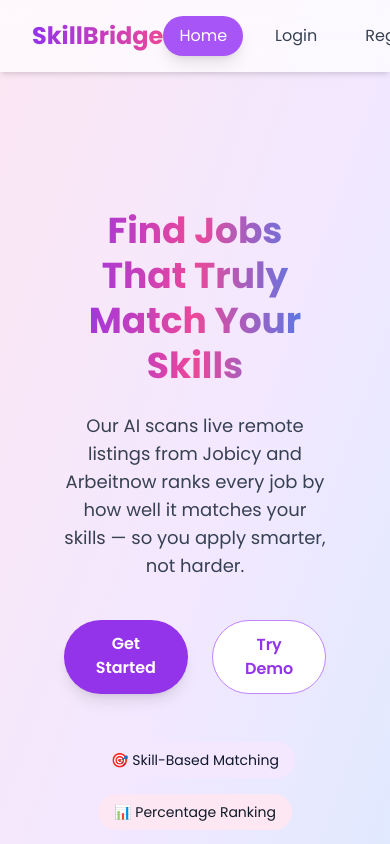
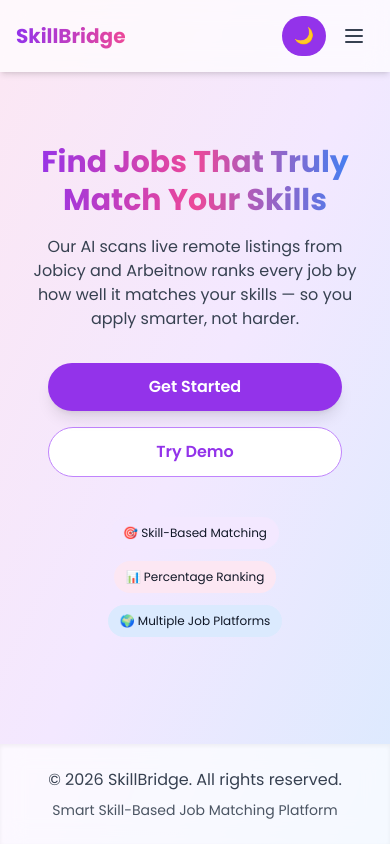
Before and after one commit to FarhanaaTasnim/Skillbridge, a React (Vite) app in the folder skillbridge-frontend/skillbridge-frontend/: page / in a window 390 px wide. Shown: the top 844 px of the page. Built offline with nearby package versions, Linux system fonts and the light colour scheme; no server answers.

Commit message:
Refactor layout for responsiveness

```diff
--- a/skillbridge-frontend/skillbridge-frontend/src/components/layout/Hero.jsx
+++ b/skillbridge-frontend/skillbridge-frontend/src/components/layout/Hero.jsx
@@ -3,7 +3,7 @@ import { Link } from "react-router-dom";
 
 const Hero = () => {
   return (
-    <section className="flex flex-col items-center justify-center text-center py-24 px-6">
+    <section className="flex flex-col items-center justify-center text-center py-12 sm:py-24 px-4 sm:px-6">
 
       {/* Heading */}
       <motion.h1
@@ -11,7 +11,7 @@ const Hero = () => {
         animate={{ opacity: 1, y: 0 }}
         transition={{ duration: 0.6 }}
         className="
-          text-4xl md:text-6xl font-extrabold leading-tight
+          text-3xl sm:text-4xl md:text-6xl font-extrabold leading-tight
           bg-gradient-to-r from-purple-600 via-pink-500 to-blue-500
           bg-clip-text text-transparent
         "
@@ -25,7 +25,7 @@ const Hero = () => {
         animate={{ opacity: 1, y: 0 }}
         transition={{ duration: 0.8 }}
         className="
-          mt-6 max-w-2xl text-lg md:text-xl
+          mt-4 sm:mt-6 max-w-2xl text-base sm:text-lg md:text-xl
           text-gray-700 dark:text-gray-300
         "
       >
@@ -39,7 +39,7 @@ const Hero = () => {
         initial={{ opacity: 0, y: 20 }}
         animate={{ opacity: 1, y: 0 }}
         transition={{ duration: 1 }}
-        className="mt-10 flex gap-6"
+        className="mt-8 sm:mt-10 flex flex-col sm:flex-row gap-4 sm:gap-6 w-full sm:w-auto px-4 sm:px-0"
       >
         <Link
           to="/register"
@@ -47,6 +47,7 @@ const Hero = () => {
             px-8 py-3 rounded-full font-semibold text-white
             bg-purple-600 hover:bg-purple-700
             shadow-lg transition transform hover:scale-105
+            text-center
           "
         >
           Get Started
@@ -61,6 +62,7 @@ const Hero = () => {
             border border-purple-400
             hover:bg-purple-100 dark:hover:bg-gray-700
             transition
+            text-center
           "
         >
           Try Demo
@@ -68,14 +70,14 @@ const Hero = () => {
       </motion.div>
 
       {/* Feature Tags */}
-      <div className="mt-12 flex flex-wrap justify-center gap-4 text-sm">
-        <span className="bg-purple-100 dark:bg-gray-800 px-4 py-2 rounded-full">
+      <div className="mt-10 sm:mt-12 flex flex-wrap justify-center gap-3 sm:gap-4 text-xs sm:text-sm px-2">
+        <span className="bg-purple-100 dark:bg-gray-800 px-3 sm:px-4 py-2 rounded-full">
           🎯 Skill-Based Matching
         </span>
-        <span className="bg-pink-100 dark:bg-gray-800 px-4 py-2 rounded-full">
+        <span className="bg-pink-100 dark:bg-gray-800 px-3 sm:px-4 py-2 rounded-full">
           📊 Percentage Ranking
         </span>
-        <span className="bg-blue-100 dark:bg-gray-800 px-4 py-2 rounded-full">
+        <span className="bg-blue-100 dark:bg-gray-800 px-3 sm:px-4 py-2 rounded-full">
           🌍 Multiple Job Platforms
         </span>
       </div>
--- a/skillbridge-frontend/skillbridge-frontend/src/components/layout/Layout.jsx
+++ b/skillbridge-frontend/skillbridge-frontend/src/components/layout/Layout.jsx
@@ -27,10 +27,12 @@ const Layout = ({ children }) => {
 
         text-gray-900 dark:text-gray-100
       "
->  <Navbar darkMode={darkMode} setDarkMode={setDarkMode} />
-      <main className="flex-grow p-10 pt-28 animate-fadeIn">
+    >
+      <Navbar darkMode={darkMode} setDarkMode={setDarkMode} />
+      <main className="flex-grow px-4 py-6 pt-24 sm:px-6 sm:pt-28 sm:py-8 lg:p-10 lg:pt-28 animate-fadeIn">
         {children}
-</main>   <Footer />
+      </main>
+      <Footer />
     </div>
   );
 };
--- a/skillbridge-frontend/skillbridge-frontend/src/components/layout/Navbar.jsx
+++ b/skillbridge-frontend/skillbridge-frontend/src/components/layout/Navbar.jsx
@@ -8,10 +8,16 @@ const Navbar = ({ darkMode, setDarkMode }) => {
   const [isLoggedIn, setIsLoggedIn] = useState(
     Boolean(localStorage.getItem("token"))
   );
+  const [menuOpen, setMenuOpen] = useState(false);
 
   // Re-check auth whenever the route changes (covers login/logout navigations)
   useEffect(() => {
     setIsLoggedIn(Boolean(localStorage.getItem("token")));
+  }, [location]);
+
+  // Close the mobile menu whenever the route changes
+  useEffect(() => {
+    setMenuOpen(false);
   }, [location]);
 
   // Also react instantly if login/logout happens without a route change,
@@ -27,7 +33,7 @@ const Navbar = ({ darkMode, setDarkMode }) => {
   }, []);
 
   const linkStyle = ({ isActive }) =>
-    `px-4 py-2 rounded-full transition-all duration-300 ${
+    `px-4 py-2 rounded-full transition-all duration-300 block sm:inline-block text-center ${
       isActive
         ? "bg-purple-500 text-white shadow-lg"
         : "text-gray-700 dark:text-gray-300 hover:bg-purple-200 dark:hover:bg-gray-700"
@@ -44,16 +50,19 @@ const Navbar = ({ darkMode, setDarkMode }) => {
   return (
     <header className="fixed-nav-bar">
       <nav
-        className="flex justify-between items-center px-8 py-4 backdrop-blur-md bg-white/70 dark:bg-gray-900/70 shadow-md fixed top-0 left-0 w-full z-50
+        className="
           backdrop-blur-md
           bg-white/70 dark:bg-gray-900/70
-  shadow-md fixed top-0 left-0 w-full z-50"
+          shadow-md fixed top-0 left-0 w-full z-50
+        "
       >
-        <h1 className="text-2xl font-bold bg-gradient-to-r from-purple-600 to-pink-500 bg-clip-text text-transparent">
+        <div className="flex justify-between items-center px-4 sm:px-8 py-4">
+          <h1 className="text-xl sm:text-2xl font-bold bg-gradient-to-r from-purple-600 to-pink-500 bg-clip-text text-transparent">
             SkillBridge
           </h1>
 
-        <div className="flex items-center gap-4">
+          {/* Desktop nav */}
+          <div className="hidden sm:flex items-center gap-4">
             <NavLink to="/" className={linkStyle}>
               Home
             </NavLink>
@@ -80,14 +89,74 @@ const Navbar = ({ darkMode, setDarkMode }) => {
               </>
             )}
 
-          {/* Dark Mode Toggle */}
             <button
               onClick={() => setDarkMode(!darkMode)}
-            className="ml-4 bg-purple-600 hover:bg-purple-700 text-white px-3 py-2 rounded-full transition"
+              className="ml-2 bg-purple-600 hover:bg-purple-700 text-white px-3 py-2 rounded-full transition"
+              aria-label="Toggle dark mode"
             >
               {darkMode ? "☀️" : "🌙"}
             </button>
           </div>
+
+          {/* Mobile controls: dark mode toggle + hamburger */}
+          <div className="flex items-center gap-2 sm:hidden">
+            <button
+              onClick={() => setDarkMode(!darkMode)}
+              className="bg-purple-600 hover:bg-purple-700 text-white px-3 py-2 rounded-full transition"
+              aria-label="Toggle dark mode"
+            >
+              {darkMode ? "☀️" : "🌙"}
+            </button>
+
+            <button
+              onClick={() => setMenuOpen((prev) => !prev)}
+              className="p-2 rounded-lg text-gray-700 dark:text-gray-200 hover:bg-purple-100 dark:hover:bg-gray-700 transition"
+              aria-label="Toggle menu"
+              aria-expanded={menuOpen}
+            >
+              {menuOpen ? (
+                <svg xmlns="http://www.w3.org/2000/svg" className="w-6 h-6" fill="none" viewBox="0 0 24 24" stroke="currentColor">
+                  <path strokeLinecap="round" strokeLinejoin="round" strokeWidth={2} d="M6 18L18 6M6 6l12 12" />
+                </svg>
+              ) : (
+                <svg xmlns="http://www.w3.org/2000/svg" className="w-6 h-6" fill="none" viewBox="0 0 24 24" stroke="currentColor">
+                  <path strokeLinecap="round" strokeLinejoin="round" strokeWidth={2} d="M4 6h16M4 12h16M4 18h16" />
+                </svg>
+              )}
+            </button>
+          </div>
+        </div>
+
+        {/* Mobile dropdown menu */}
+        {menuOpen && (
+          <div className="sm:hidden px-4 pb-4 flex flex-col gap-2 bg-white/90 dark:bg-gray-900/90 backdrop-blur-md">
+            <NavLink to="/" className={linkStyle}>
+              Home
+            </NavLink>
+
+            {isLoggedIn ? (
+              <button
+                onClick={logout}
+                className="
+                  w-full px-4 py-2 rounded-full font-semibold text-white
+                  bg-purple-600 hover:bg-purple-700
+                  shadow-lg transition
+                "
+              >
+                Logout
+              </button>
+            ) : (
+              <>
+                <NavLink to="/login" className={linkStyle}>
+                  Login
+                </NavLink>
+                <NavLink to="/register" className={linkStyle}>
+                  Register
+                </NavLink>
+              </>
+            )}
+          </div>
+        )}
       </nav>
     </header>
   );
--- a/skillbridge-frontend/skillbridge-frontend/src/pages/Jobs.jsx
+++ b/skillbridge-frontend/skillbridge-frontend/src/pages/Jobs.jsx
@@ -98,7 +98,7 @@ const Jobs = () => {
 
   if (loading) {
     return (
-      <div className="flex flex-col items-center justify-center min-h-[60vh] gap-4">
+      <div className="flex flex-col items-center justify-center min-h-[60vh] gap-4 px-4">
         <div className="w-12 h-12 border-4 border-purple-500 border-t-transparent rounded-full animate-spin"></div>
         <p className="text-gray-600 dark:text-gray-400 text-center">
           Finding your best matches...
@@ -109,7 +109,7 @@ const Jobs = () => {
 
   if (error) {
     return (
-      <div className="text-center mt-20">
+      <div className="text-center mt-20 px-4">
         <p className="text-red-500 dark:text-red-400 mb-4">{error}</p>
         <button
           onClick={fetchJobs}
@@ -123,7 +123,7 @@ const Jobs = () => {
 
   if (filteredJobs.length === 0) {
     return (
-      <div className="text-center mt-20">
+      <div className="text-center mt-20 px-4">
         <p className="text-gray-700 dark:text-gray-300">No jobs found </p>
         <button
           onClick={() => navigate("/resume")}
@@ -136,21 +136,21 @@ const Jobs = () => {
   }
 
   return (
-    <div className="max-w-6xl mx-auto px-4 py-8">
-      <div className="flex justify-between items-center mb-6">
-        <h1 className="text-2xl font-bold text-gray-800 dark:text-gray-100">Recommended Jobs</h1>
+    <div className="max-w-6xl mx-auto px-4 py-6 sm:py-8">
+      <div className="flex flex-col sm:flex-row sm:justify-between sm:items-center gap-3 mb-6">
+        <h1 className="text-xl sm:text-2xl font-bold text-gray-800 dark:text-gray-100">Recommended Jobs</h1>
 
         <select
           value={sortType}
           onChange={(e) => setSortType(e.target.value)}
-          className="border px-3 py-1 rounded-lg bg-white dark:bg-gray-800 text-gray-900 dark:text-gray-100 border-gray-300 dark:border-gray-700 focus:ring-2 focus:ring-purple-500 outline-none transition"
+          className="w-full sm:w-auto border px-3 py-2 rounded-lg bg-white dark:bg-gray-800 text-gray-900 dark:text-gray-100 border-gray-300 dark:border-gray-700 focus:ring-2 focus:ring-purple-500 outline-none transition"
         >
           <option value="high">Best Match</option>
           <option value="low">Lowest Match</option>
         </select>
       </div>
 
-      <div className="grid md:grid-cols-2 lg:grid-cols-3 gap-6">
+      <div className="grid grid-cols-1 sm:grid-cols-2 lg:grid-cols-3 gap-4 sm:gap-6">
         {filteredJobs.map((job, index) => (
           <JobCard key={index} job={job} />
         ))}
```
Also changed, not shown: skillbridge-frontend/skillbridge-frontend/src/pages/Dashboard.jsx (+8 -8 lines), skillbridge-frontend/skillbridge-frontend/src/pages/Profile.jsx (+16 -16 lines). Lines whose indentation alone changed are shown as unchanged.
